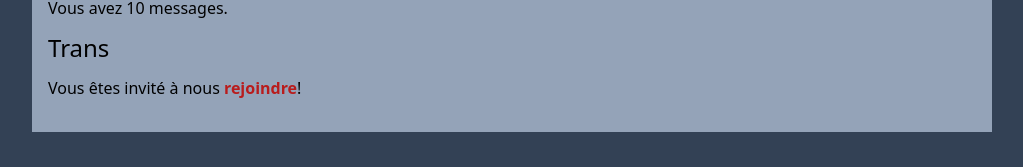
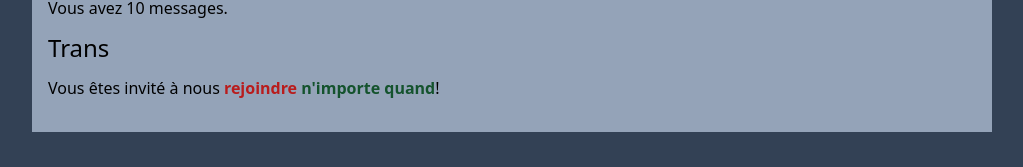
Before and after one commit to edwardtanguay/showcase-react, a React (Vite) app: page /translations in a window 1280 px wide. Shown: the part 352-519 px from the top of the page, without its empty margins (128-1151 px from the left). Built offline with nearby package versions, Linux system fonts and the light colour scheme.

Commit message:
..two colors

```diff
--- a/src/pages/PageTranslations.tsx
+++ b/src/pages/PageTranslations.tsx
@@ -14,7 +14,7 @@ export const PageTranslations = () => {
 			<p>
 				<Trans
 					i18nKey="invitation"
-					components={[<span className="text-red-700 font-bold" />]}
+					components={[<span className="text-red-700 font-bold" />, <span className="text-green-900 font-bold" />]}
 				/>
 			</p>
 		</div>
--- a/src/utils/i18n.ts
+++ b/src/utils/i18n.ts
@@ -8,7 +8,7 @@ const resources = {
 			welcomeMessage: "Welcome to React and react-i18next!",
 			numberOfMessages_one: "You have {{count}} message.",
 			numberOfMessages_other: "You have {{count}} messages.",
-			invitation: "You are invited to <0>join</0> us!",
+			invitation: "You are invited to <0>join</0> us at <1>any time</1>!",
 		},
 	},
 	fr: {
@@ -17,7 +17,7 @@ const resources = {
 			welcomeMessage: "Bienvenue à React et react-i18next!",
 			numberOfMessages_one: "Vous avez {{count}} message.",
 			numberOfMessages_other: "Vous avez {{count}} messages.",
-			invitation: "Vous êtes invité à nous <0>rejoindre</0>!",
+			invitation: "Vous êtes invité à nous <0>rejoindre</0> <1>n'importe quand</1>!",
 		},
 	},
 };
```
